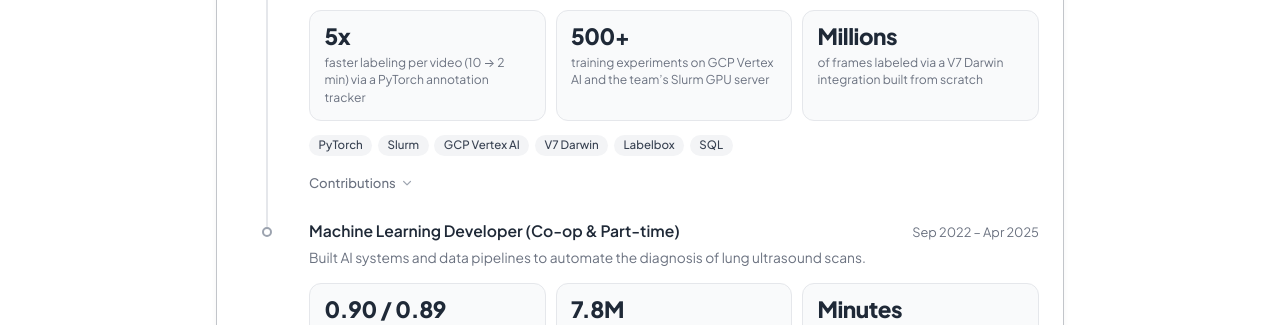
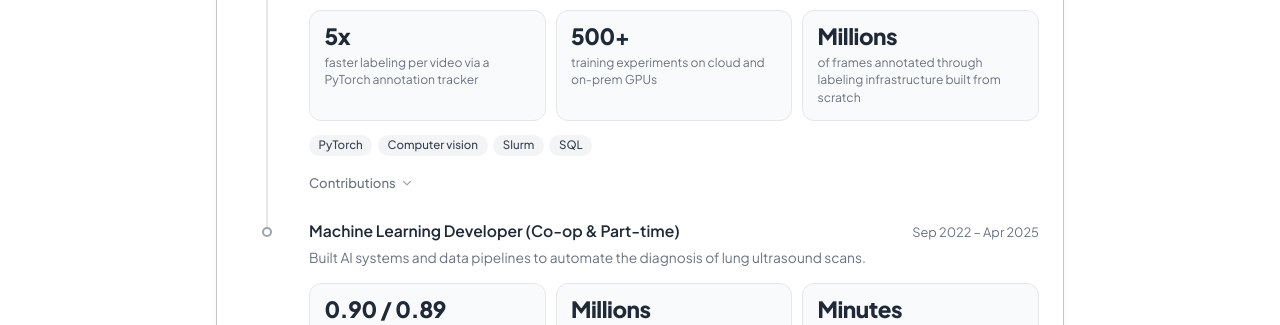
Before and after one commit to saad-hossain/saad-hossain.github.io, a website: page experience.html in a window 1280 px wide. Shown: the part 475-800 px from the top of the page. Drawn offline with Linux system fonts and the light colour scheme.

Commit message:
Experience: keep vendor names and internal numbers off the Deep Breathe stat boxes
- Stat boxes: no "(10 -> 2 min)", no GCP Vertex AI / team Slurm server
  ("cloud and on-prem GPUs"), no labeling platform name, and "Millions"
  of M-mode frames instead of 7.8M from 140K videos
- Tags: drop GCP Vertex AI, V7 Darwin and Labelbox

Co-Authored-By: Claude Opus 5.5 <noreply@anthropic.com>

```diff
--- a/experience.html
+++ b/experience.html
@@ -120,18 +120,18 @@
             <p class="xp-summary">Spearheading development of multiple ML models for diagnostic lung ultrasound, and the labeling and training infrastructure behind them.</p>
             <ul class="xp-metrics" aria-label="Key results">
 
-                <li class="xp-metric"><strong class="xp-metric__value">5x</strong> <span class="xp-metric__label">faster labeling per video (10 → 2 min) via a PyTorch annotation tracker</span></li>
+                <li class="xp-metric"><strong class="xp-metric__value">5x</strong> <span class="xp-metric__label">faster labeling per video via a PyTorch annotation tracker</span></li>
 
-                <li class="xp-metric"><strong class="xp-metric__value">500+</strong> <span class="xp-metric__label">training experiments on GCP Vertex AI and the team’s Slurm GPU server</span></li>
+                <li class="xp-metric"><strong class="xp-metric__value">500+</strong> <span class="xp-metric__label">training experiments on cloud and on-prem GPUs</span></li>
 
-                <li class="xp-metric"><strong class="xp-metric__value">Millions</strong> <span class="xp-metric__label">of frames labeled via a V7 Darwin integration built from scratch</span></li>
+                <li class="xp-metric"><strong class="xp-metric__value">Millions</strong> <span class="xp-metric__label">of frames annotated through labeling infrastructure built from scratch</span></li>
 
             </ul>
 
 
             <div class="xp-foot">
                 <ul class="xp-tags" aria-label="Tools and methods">
-                    <li class="tag">PyTorch</li><li class="tag">Slurm</li><li class="tag">GCP Vertex AI</li><li class="tag">V7 Darwin</li><li class="tag">Labelbox</li><li class="tag">SQL</li>
+                    <li class="tag">PyTorch</li><li class="tag">Computer vision</li><li class="tag">Slurm</li><li class="tag">SQL</li>
                 </ul>
 
             </div>
@@ -164,7 +164,7 @@
 
                 <li class="xp-metric"><strong class="xp-metric__value">0.90 / 0.89</strong> <span class="xp-metric__label">sensitivity / specificity of the effusion classifier on a 2-hospital holdout</span></li>
 
-                <li class="xp-metric"><strong class="xp-metric__value">7.8M</strong> <span class="xp-metric__label">M-mode images from 140K B-mode videos per dataset version</span></li>
+                <li class="xp-metric"><strong class="xp-metric__value">Millions</strong> <span class="xp-metric__label">of M-mode frames generated per dataset version</span></li>
 
                 <li class="xp-metric"><strong class="xp-metric__value">Minutes</strong> <span class="xp-metric__label">to build a 1K-clip dataset, down from 1–2 hours</span></li>
 
```
Also changed, not shown: data/experience.json (+6 -8 lines).
